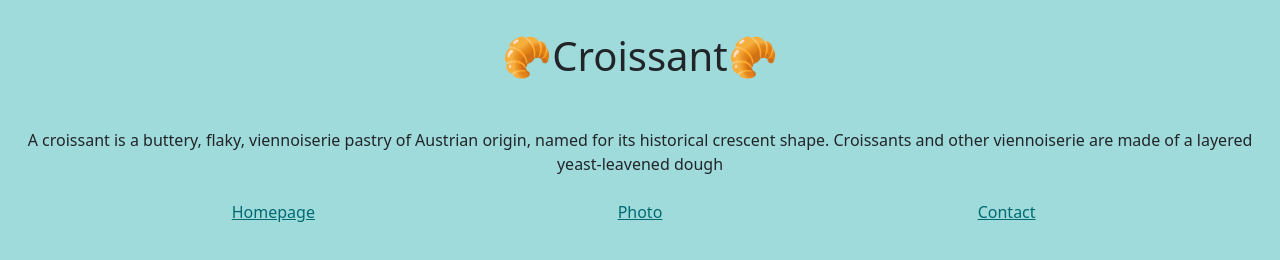
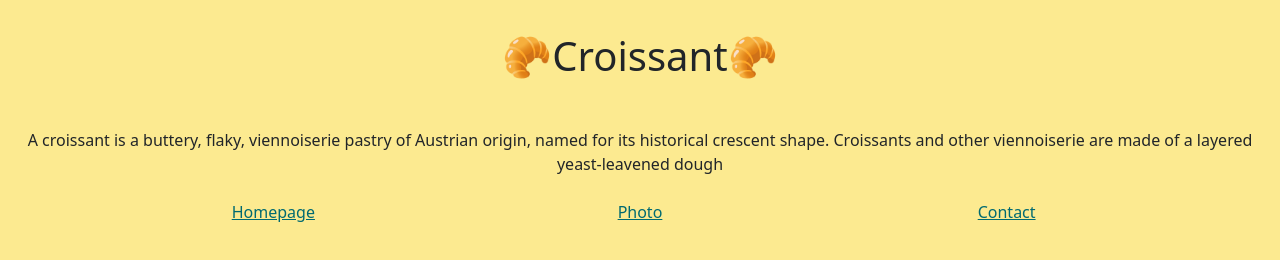
Before and after one commit to Medusa153/Croissant-page, a plain HTML site: page index.html in a window 1280 px wide. Drawn offline with nearby package versions, Linux system fonts and the light colour scheme.

Commit message:
changed background again

```diff
--- a/css/styles.css
+++ b/css/styles.css
@@ -1,5 +1,5 @@
 body {
-  background: #a0dbdb;
+  background: #fcea90;
 }
 
 h1,
```
